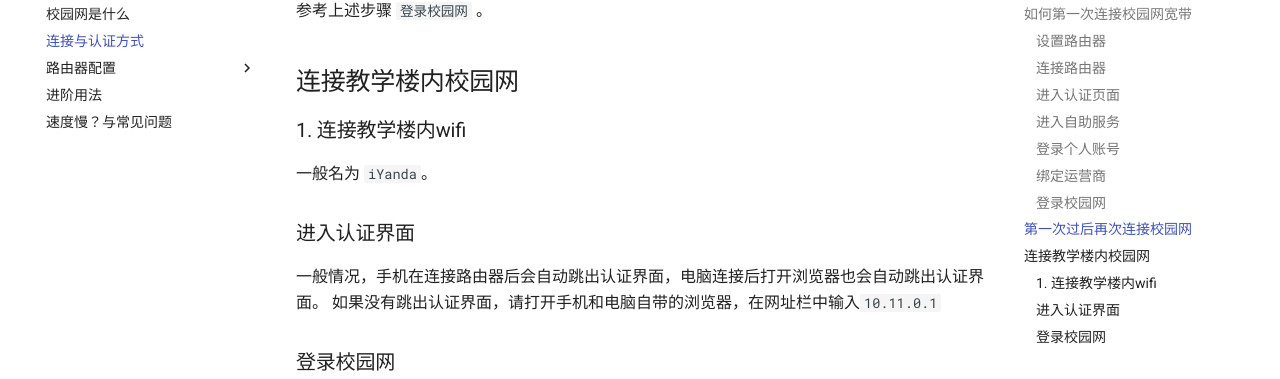
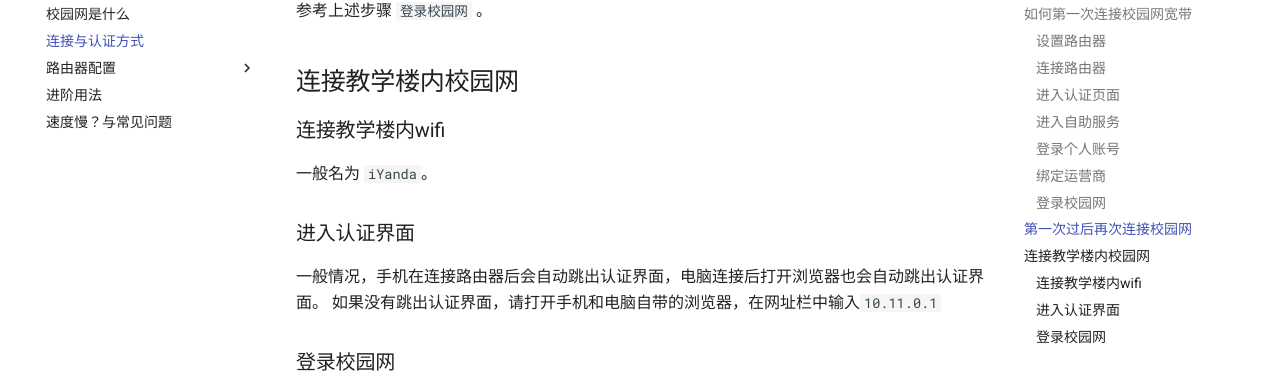
Before and after one commit to yuna2017/knowledgeBase, an MkDocs documentation site: the page built from docs/campusNet/connect.md, in a window 1280 px wide and 900 px high, scrolled down 4164 px. Shown: the part 142-521 px from the top of the window. Built offline with MkDocs 1.6.1 and Material for MkDocs 9.7.7, drawn with Linux system fonts in a browser that asks for light colours; comment, search, counter and statistics services are not loaded.

```diff
--- a/docs/campusNet/connect.md
+++ b/docs/campusNet/connect.md
@@ -46,7 +46,7 @@
 
 ## 连接教学楼内校园网
 
-### 1. 连接教学楼内wifi
+### 连接教学楼内wifi
 
 一般名为 `iYanda`。
 
--- a/mkdocs.yml
+++ b/mkdocs.yml
@@ -1,5 +1,5 @@
 site_name: YUNA KnowledgeBase
-repo_url: https://github.com/example/repository/
+repo_url: https://github.com/yuna2017/knowledgeBase
 copyright: YUNA devBranch
 theme:
   name: material
```
